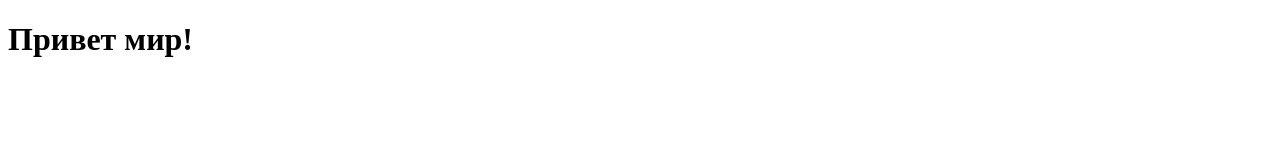
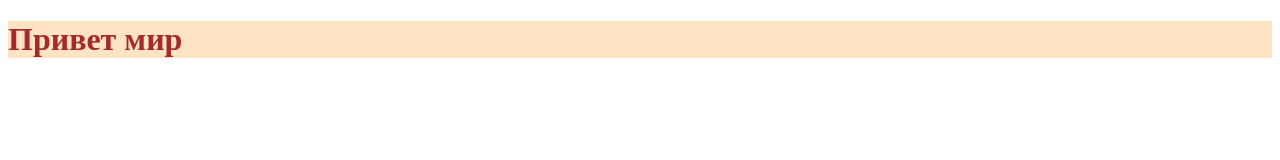
Before and after one commit to ZeroB1t/HelloWorld, a plain HTML site: page index.html in a window 1280 px wide. Drawn offline with Linux system fonts and the light colour scheme.

Commit message:
второй коммит

```diff
--- a/index.html
+++ b/index.html
@@ -4,8 +4,11 @@
     <meta charset="UTF-8">
     <meta name="viewport" content="width=device-width, initial-scale=1.0">
     <title>Hello World</title>
+    <link rel="stylesheet" href="style.css">
 </head>
 <body>
-    <h1>Привет мир!</h1>
+    <div class="box">
+        <h1>Привет мир</h1>
+    </div>
 </body>
 </html>
--- /dev/null
+++ b/style.css
@@ -0,0 +1,4 @@
+.box{
+    color: brown;
+    background-color: bisque;
+}
```
